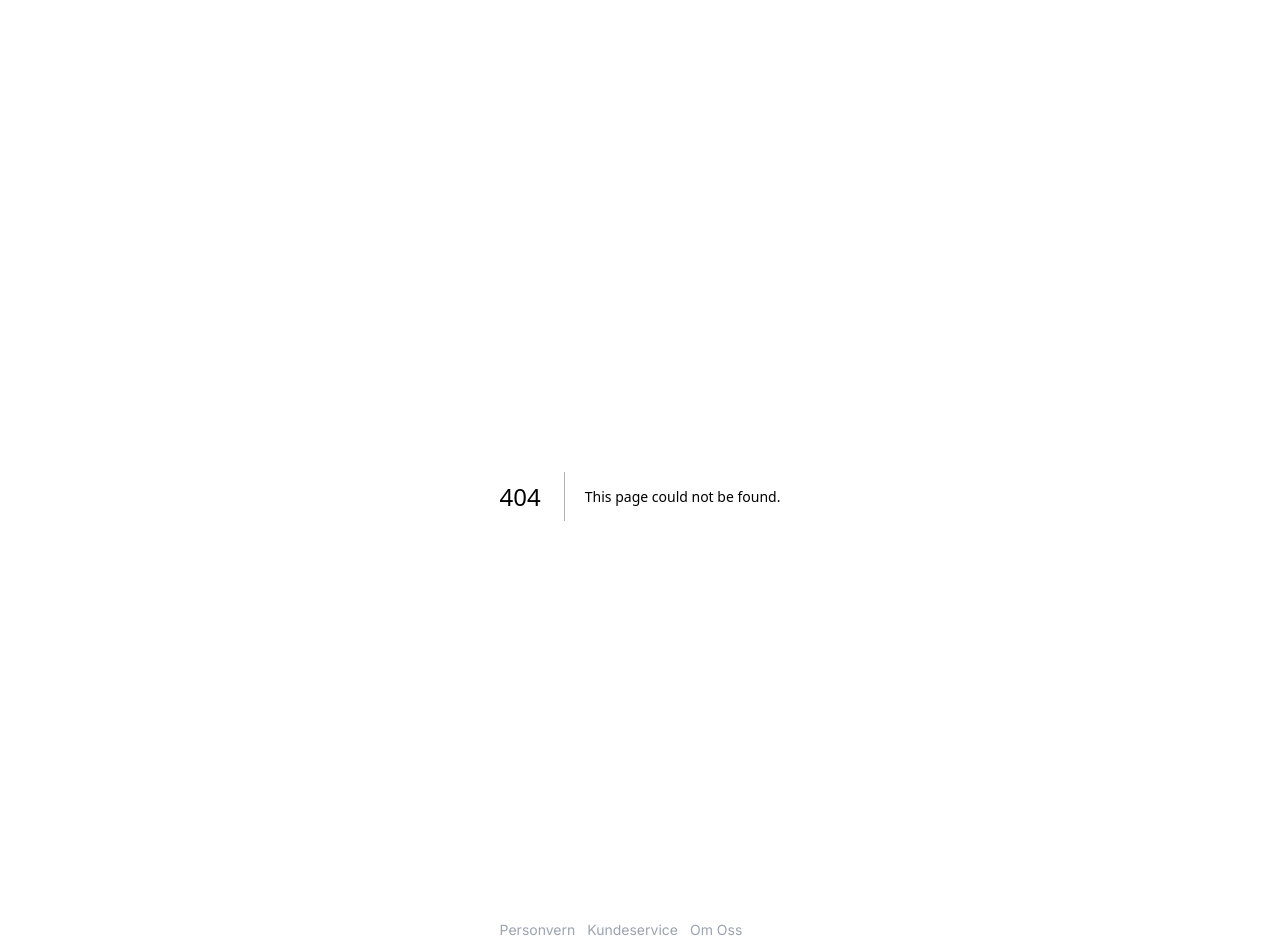
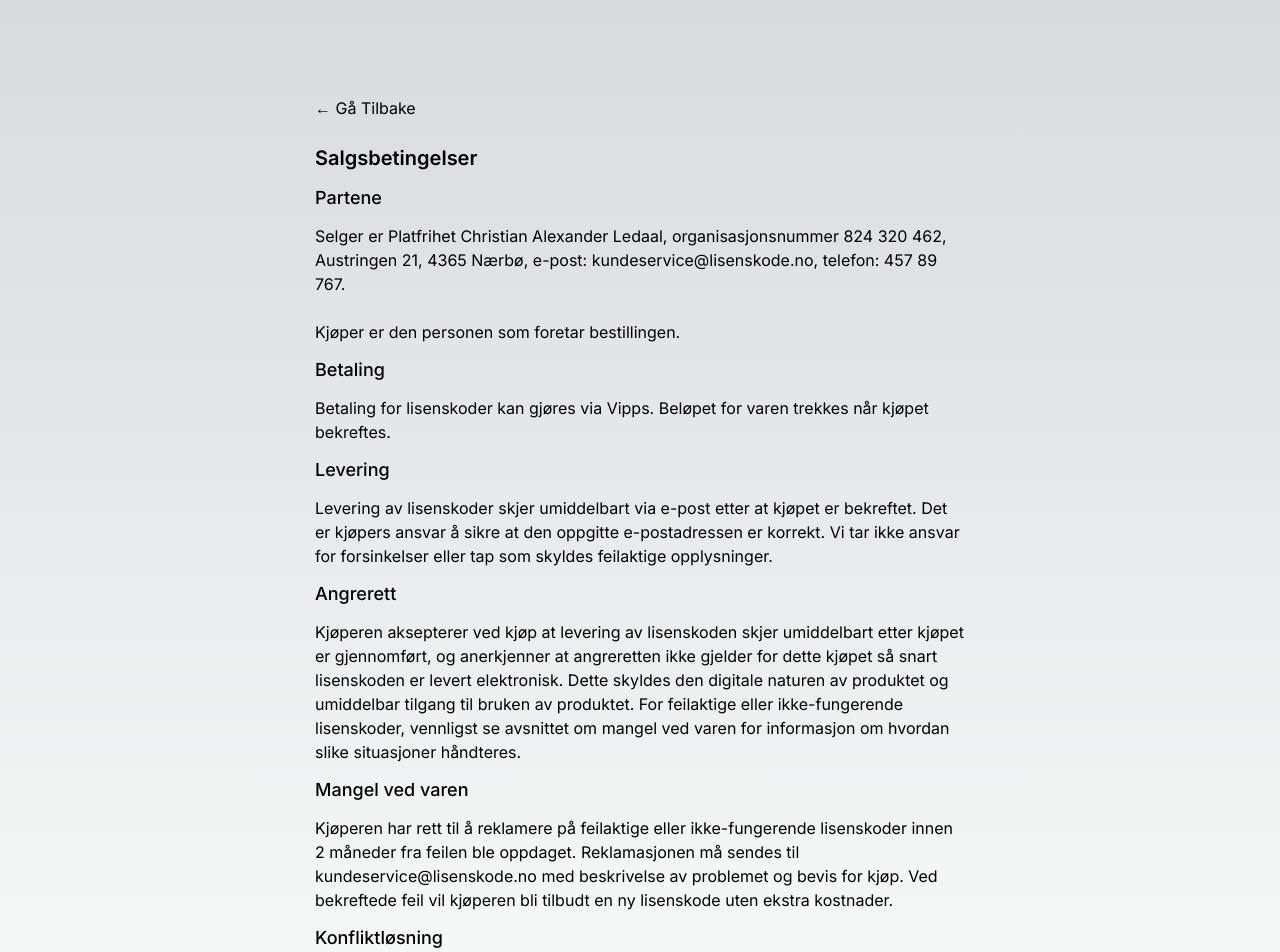
Before and after one commit to Zekima/lisenskode, a Next.js app: page /salgsbetingelser in a window 1280 px wide. Before the commit this address had no page. Shown: the top 952 px of the page. Built offline with nearby package versions, Linux system fonts and the light colour scheme.

Commit message:
add salgsbetingelser

```diff
--- /dev/null
+++ b/app/salgsbetingelser/page.tsx
@@ -0,0 +1,31 @@
+import React from "react";
+import Link from "next/link";
+export default function SalgsbetingelserPage() {
+
+    return (
+        <>
+            <Link href="/">← Gå Tilbake</Link>
+            <br /><br />
+
+            <div className="max-w-[650px] gap-3 flex flex-col">
+                <h1 className="text-xl font-semibold">Salgsbetingelser</h1>
+                <h3 className="text-lg font-medium">Partene</h3>
+                <p>Selger er Platfrihet Christian Alexander Ledaal, organisasjonsnummer 824 320 462, Austringen 21, 4365 Nærbø, e-post: kundeservice@lisenskode.no, telefon: 457 89 767.
+                    <br /><br />
+                    Kjøper er den personen som foretar bestillingen.
+                </p>
+                <h3 className="text-lg font-medium">Betaling</h3>
+                <p>Betaling for lisenskoder kan gjøres via Vipps. Beløpet for varen trekkes når kjøpet bekreftes.</p>
+                <h3 className="text-lg font-medium">Levering</h3>
+                <p>Levering av lisenskoder skjer umiddelbart via e-post etter at kjøpet er bekreftet. Det er kjøpers ansvar å sikre at den oppgitte e-postadressen er korrekt. Vi tar ikke ansvar for forsinkelser eller tap som skyldes feilaktige opplysninger.</p>
+                <h3 className="text-lg font-medium">Angrerett</h3>
+                <p>Kjøperen aksepterer ved kjøp at levering av lisenskoden skjer umiddelbart etter kjøpet er gjennomført, og anerkjenner at angreretten ikke gjelder for dette kjøpet så snart lisenskoden er levert elektronisk. Dette skyldes den digitale naturen av produktet og umiddelbar tilgang til bruken av produktet. For feilaktige eller ikke-fungerende lisenskoder, vennligst se avsnittet om mangel ved varen for informasjon om hvordan slike situasjoner håndteres.</p>
+                <h3 className="text-lg font-medium">Mangel ved varen</h3>
+                <p>Kjøperen har rett til å reklamere på feilaktige eller ikke-fungerende lisenskoder innen 2 måneder fra feilen ble oppdaget. Reklamasjonen må sendes til kundeservice@lisenskode.no med beskrivelse av problemet og bevis for kjøp. Ved bekreftede feil vil kjøperen bli tilbudt en ny lisenskode uten ekstra kostnader.</p>
+                <h3 className="text-lg font-medium">Konfliktløsning</h3>
+                <p>Eventuelle tvister skal forsøkes løst i minnelighet mellom partene. Dersom dette ikke fører frem, kan kjøperen ta kontakt med Forbrukerrådet for mekling. Vi følger Forbrukertilsynets anbefalinger for konfliktløsning.</p>
+
+            </div>
+        </>
+    )
+}
--- a/components/footer-links.tsx
+++ b/components/footer-links.tsx
@@ -5,8 +5,10 @@ const FooterLinks = () => {
     return (
         <div className="flex text-sm text-gray-400 py-6 gap-3">
             <Link href="/personvern">Personvern</Link>
+            <Link href="/salgsbetingelser">Salgsbetingelser</Link>
             <a href="mailto:kundeservice@lisenskode.no">Kundeservice</a>
             <Link href="/om-oss">Om Oss</Link>
+
         </div>
     );
 };
```
